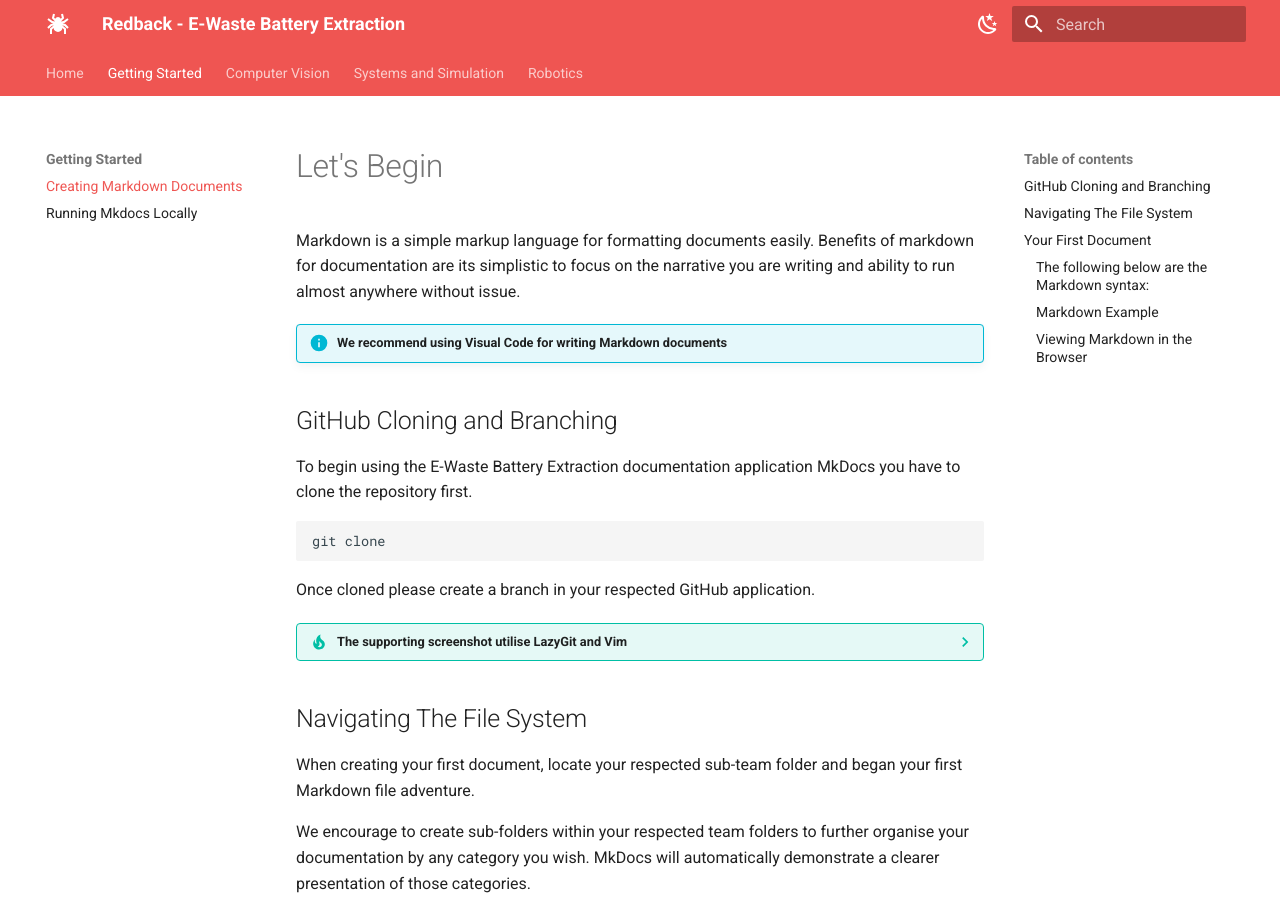
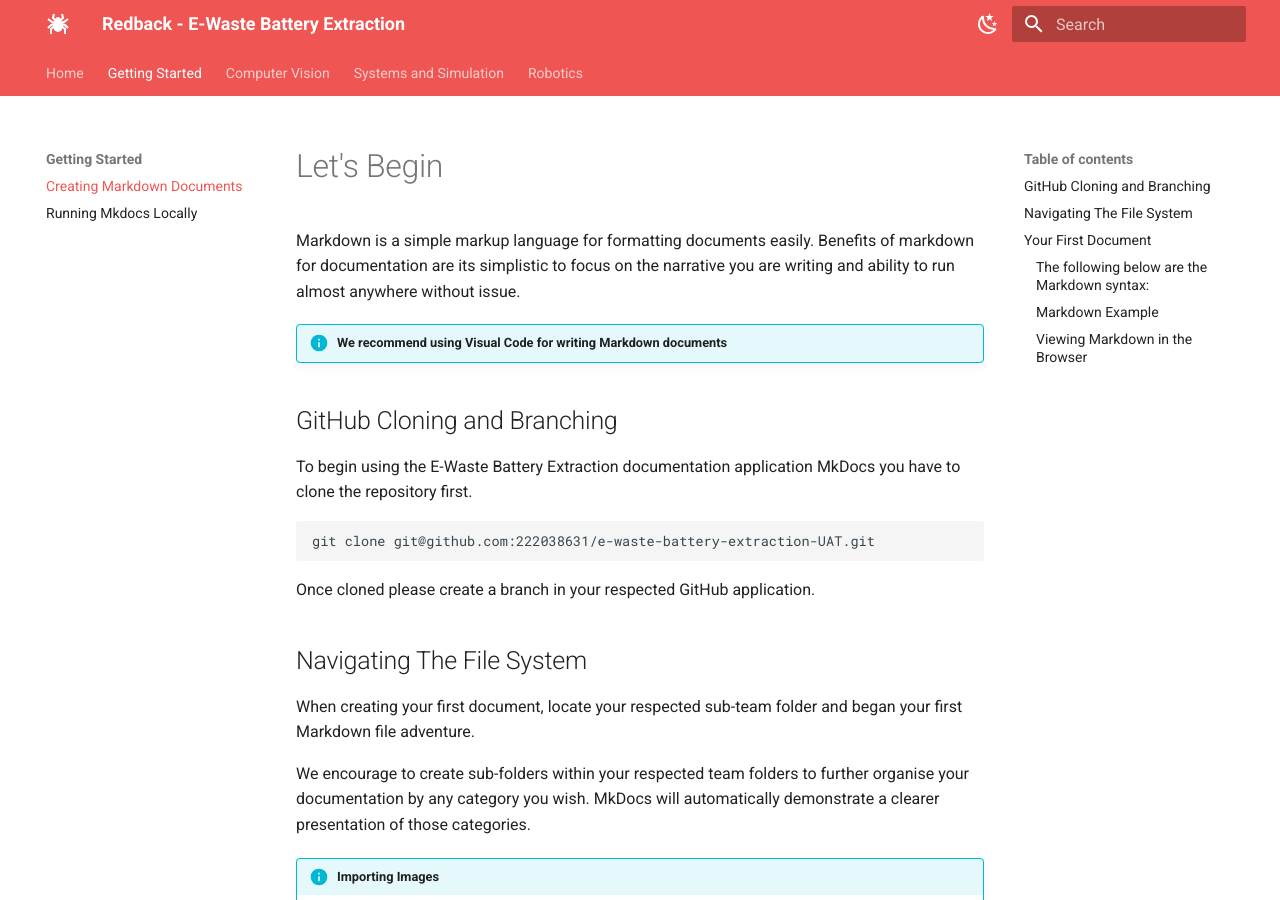
Before and after one commit to 222038631/e-waste-battery-extraction-UAT, an MkDocs documentation site: the page built from docs/Getting-Started/creating-docs.md, in a window 1280 px wide and 900 px high. Built offline with MkDocs 1.6.1 and Material for MkDocs 9.7.7, drawn with Linux system fonts in a browser that asks for light colours.

Commit message:
Removed non-required information for easier reading

````diff
--- a/docs/Getting-Started/creating-docs.md
+++ b/docs/Getting-Started/creating-docs.md
@@ -10,14 +10,9 @@
 ## GitHub Cloning and Branching
 To begin using the E-Waste Battery Extraction documentation application MkDocs you have to clone the repository first.
 ```Bash
-git clone
+git clone git@github.com:222038631/e-waste-battery-extraction-UAT.git
 ```
 Once cloned please create a branch in your respected GitHub application.
-
-??? tip "The supporting screenshot utilise LazyGit and Vim"
-    - LazyGit is a TUI (Terminal User Interface) primarily used on Linux to manage Git repositories.
-    - Vim is a text editor that runs straight within a terminal.
-    These are not required to use MkDocs as any method you use to write code and manage your GitHub repositories will work the same.
 
 ## Navigating The File System
 When creating your first document, locate your respected sub-team folder and began your first Markdown file adventure.
````
